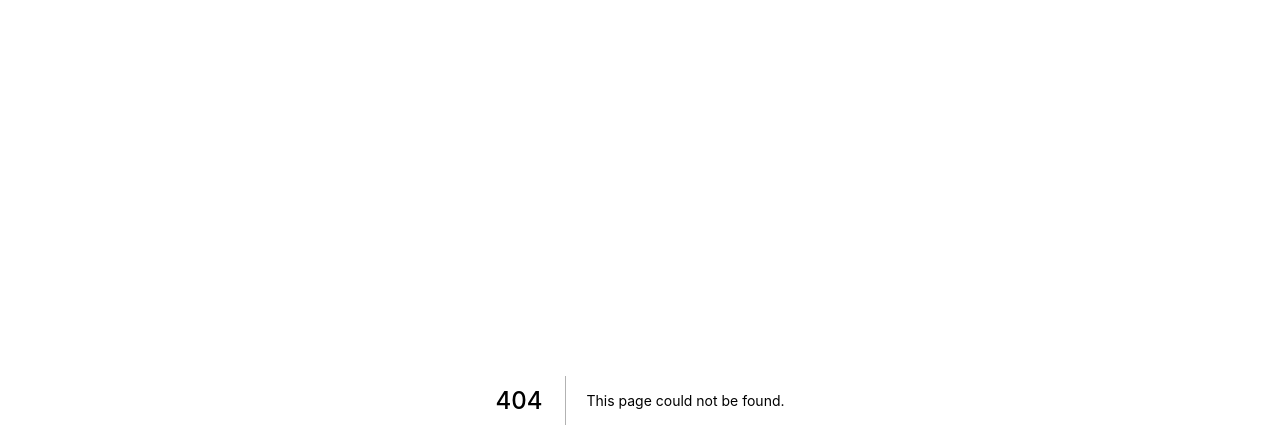
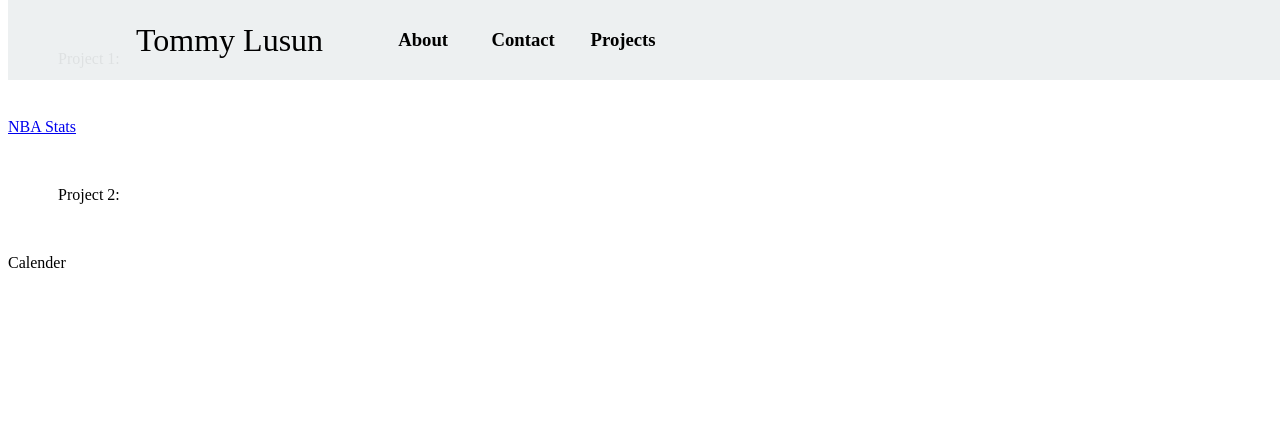
Before and after one commit to tommylusun/portfolio, a Next.js app: page /projects in a window 1280 px wide. Before the commit this address had no page. Shown: the top 448 px of the page. Built offline with nearby package versions, Linux system fonts and the light colour scheme.

Commit message:
add in a few template pages

```diff
--- /dev/null
+++ b/components/header.js
@@ -0,0 +1,106 @@
+import { Component } from 'react';
+import '../node_modules/aos/dist/aos.css';
+import anime from 'animejs';
+import Link from 'next/link'
+
+class Header extends Component {
+
+    componentDidMount() {
+        const isBrowser = typeof window !== 'undefined';
+        const AOS = isBrowser ? require('aos') : undefined;
+
+
+        this.aos = AOS;
+        this.aos.init({
+            duration: 500,
+            anchorPlacement: 'bottom-top'
+        });
+        window.addEventListener('aos:in', ({ detail }) => {
+            console.log('animated in', detail);
+        });
+
+        // window.onscroll = function() {
+        //     if (window.pageYOffset >= 1) {
+        //         header.classList.add("sticky");
+        //       } else {
+        //         header.classList.remove("sticky");
+        //       }
+        // };
+        // var header = document.getElementById("header");
+        // var sticky = header.offsetTop;
+
+        console.log(window);
+    }
+    myFunction() {
+
+    }
+    componentWillReceiveProps (){
+        this.aos.refresh();
+    }
+
+    render() {
+
+        return (
+        <div id="header" className="header">
+            <Link href="/">
+                <div className="header-title">Tommy Lusun</div>
+            </Link>
+            <div className="nav-tab">
+                    <li>
+                        <Link href="/about">
+                            <h3>About</h3>
+                        </Link>
+                    </li>
+                    <li>
+                        <Link href="/contact">
+                            <h3>Contact</h3>
+                        </Link>
+                    </li>
+                    <li>
+                        <Link href="/projects">
+                            <h3>Projects</h3>
+                        </Link>
+                    </li>
+            </div>
+        <style jsx>{`
+        .header {
+            position: fixed;
+            top: 0px;
+            width: 100% ;
+            padding-left: 10%;
+            padding-right: 10%;
+            height: 80px;
+            background: #ECF0F1F0;
+            z-index: 9999;
+            display: flex;
+            // justify-content: center;
+            align-items: center;
+        }
+        .header-title {
+            font-size: 2rem;
+            cursor: pointer;
+        }
+        li {
+            list-style: none;
+            width: 100px;
+            cursor: pointer;
+        }
+        li:hover {
+            color: gray;
+        }
+        .nav-tab{
+            width: 50%;
+            display: flex;
+            flex-direction: row;
+            text-align: center;
+            margin-left: 50px;
+        }
+      `}</style>
+
+      </div>
+        );
+
+    }
+}
+
+export default Header;
--- a/pages/index.js
+++ b/pages/index.js
@@ -2,9 +2,11 @@
 import Link from 'next/link'
 import HomePage from '../components/homePage';
 import './styles.css';
+import Header from '../components/header';
 
 const Index = () => (
   <div className="main-background">
+    <Header></Header>
     <HomePage></HomePage>
   </div>
 )
--- /dev/null
+++ b/pages/projects.js
@@ -0,0 +1,24 @@
+import Header from '../components/header';
+
+
+const Projects = () => {
+    return (
+
+    <div className="main-background">
+        <Header></Header>
+        <div className="title full-card">
+            <div style={{margin: '50px'}}><p>Project 1:</p></div>
+            <div>
+                <a href="http://nbastats.tk">NBA Stats</a>
+            </div>
+
+        </div>
+        <div className="title full-card">
+            <div style={{margin: '50px'}}><p>Project 2:</p></div>
+            <a>Calender</a>
+        </div>
+    </div>
+  )
+}
+
+  export default Projects;
--- a/pages/styles.css
+++ b/pages/styles.css
@@ -5,7 +5,7 @@ body {
 
 
 .main-background {
-    background: #080441;
+    background: #FFFFFF;
     /* position: fixed;  */
     height: 100%;
     width: 100%;
@@ -18,11 +18,15 @@ body {
 
 .full-card {
     display: flex;
-  justify-content: center;
-  align-items: center;
-    height:100vh;
+    justify-content: center;
+    align-items: center;
+    height: 100vh;
     /* padding-top:45vh; */
 }
 .text {
 
 }
+
+li {
+    list-style: none;
+}
```
Also changed, not shown: components/homePage.js (+14 -18 lines), pages/about.js (+7 -2 lines), pages/contact.js (added, +12 -0 lines), 1 other file (tests, documents, lock files or other folders).
